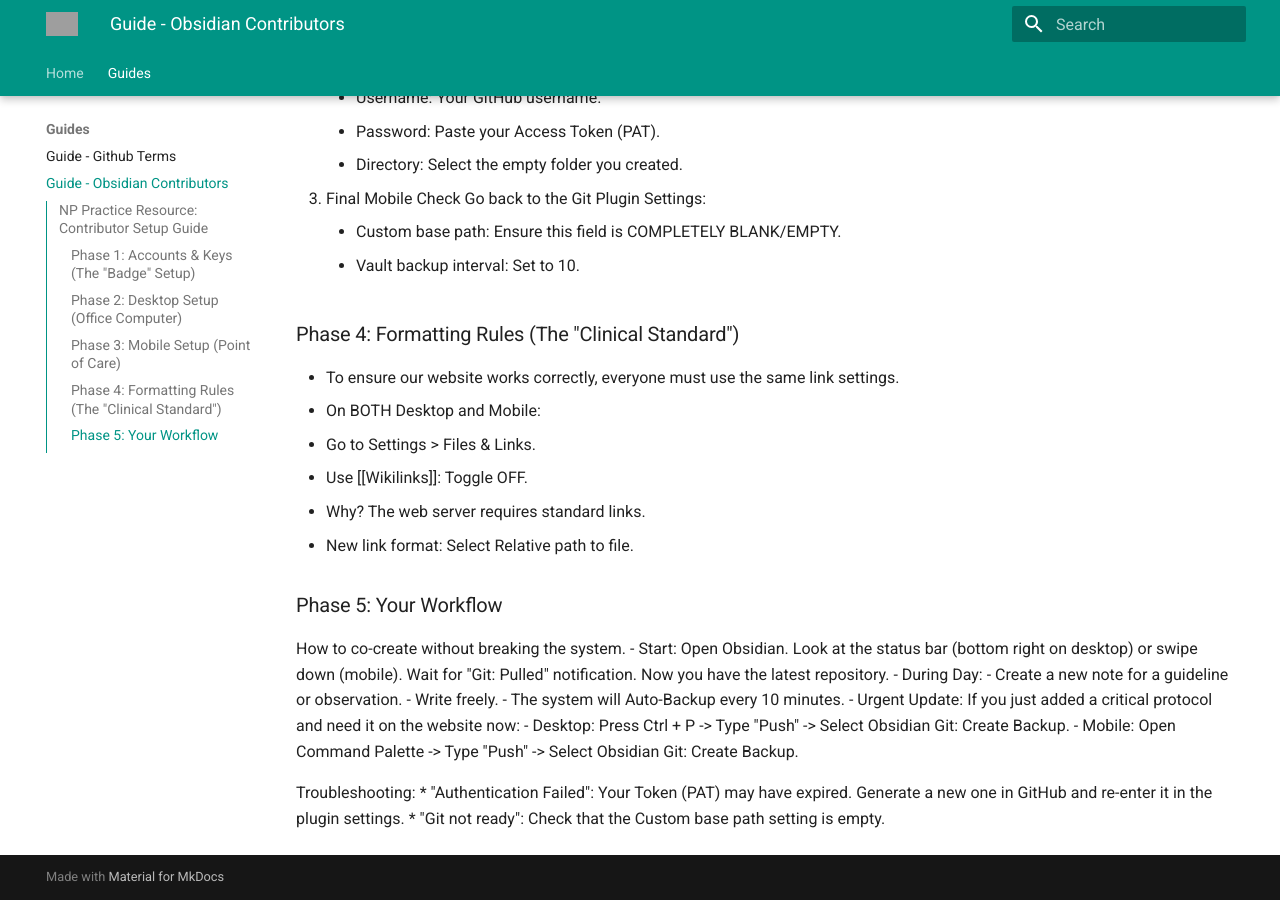
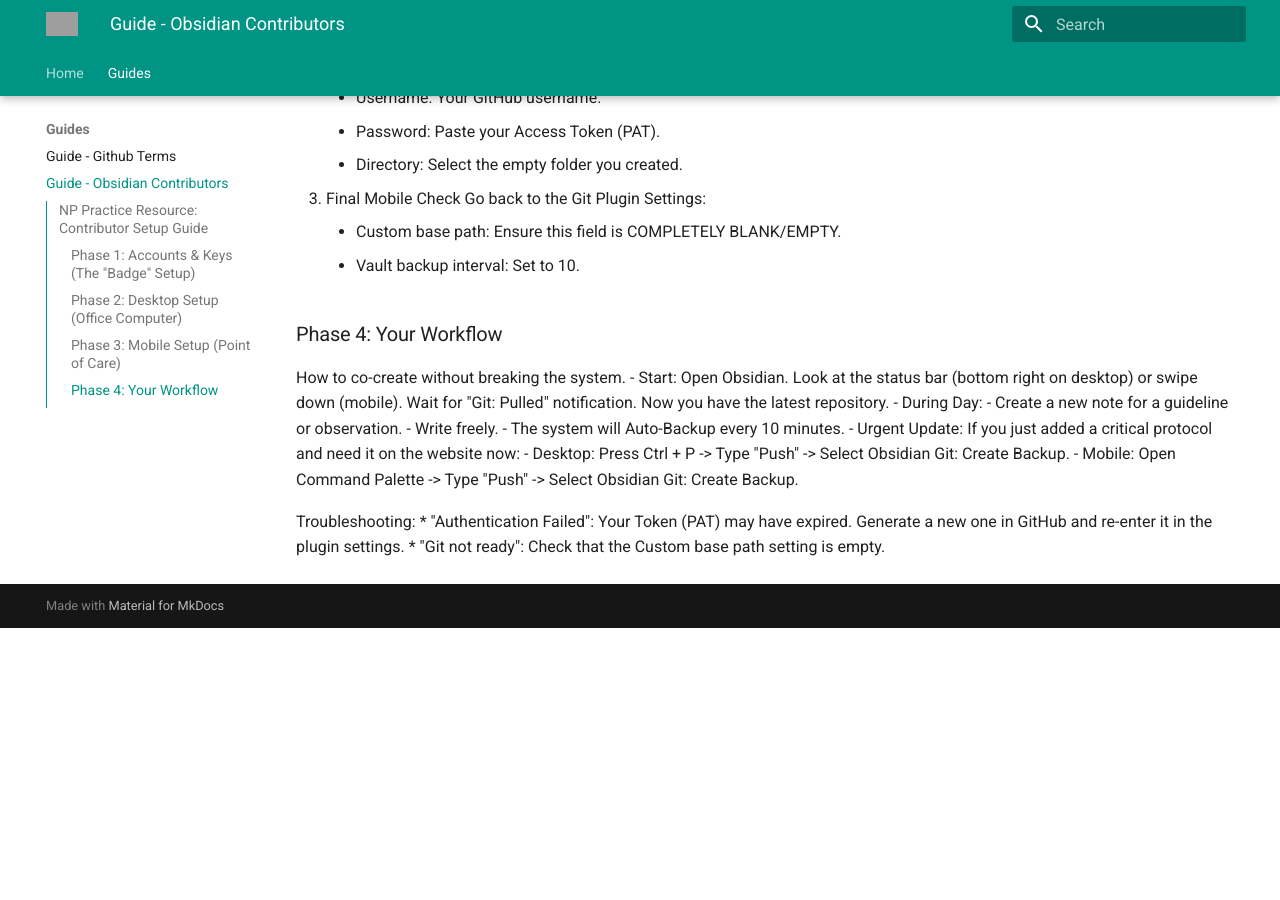
Before and after one commit to joegrafe/np-practice-resource, an MkDocs documentation site: the page built from docs/Guides/Guide - Obsidian Contributors.md, in a window 1280 px wide and 900 px high, scrolled down 2040 px. Built offline with MkDocs 1.6.1 and Material for MkDocs 9.7.7, drawn with Linux system fonts in a browser that asks for light colours; after the commit the page ends 2668 px from its top, so only the background shows below that; some of the changed text lies outside the part shown; grey boxes are pictures that could not be loaded.

Commit message:
2026-02-02 22:31:23__2_A Admonitions.md, M docs/Guides/Guide - Obsidian Contributors.md

```diff
--- a/docs/Guides/Guide - Obsidian Contributors.md
+++ b/docs/Guides/Guide - Obsidian Contributors.md
@@ -82,15 +82,7 @@
 	 * Custom base path: Ensure this field is COMPLETELY BLANK/EMPTY.
 	 * Vault backup interval: Set to 10.
 
-### Phase 4: Formatting Rules (The "Clinical Standard")
-- To ensure our website works correctly, everyone must use the same link settings.
-- On BOTH Desktop and Mobile:
-- Go to Settings > Files & Links.
-- Use [[Wikilinks]]: Toggle OFF.
-- Why? The web server requires standard links.
-- New link format: Select Relative path to file.
-
-### Phase 5: Your Workflow
+### Phase 4: Your Workflow
 How to co-create without breaking the system.
  - Start: Open Obsidian. Look at the status bar (bottom right on desktop) or swipe down (mobile). Wait for "Git: Pulled" notification. Now you have the latest repository.
  - During Day:
```
Also changed, not shown: other parts of docs/Guides/Guide - Obsidian Contributors.md (+1 -1 lines), Admonitions.md (added, +79 -0 lines).
